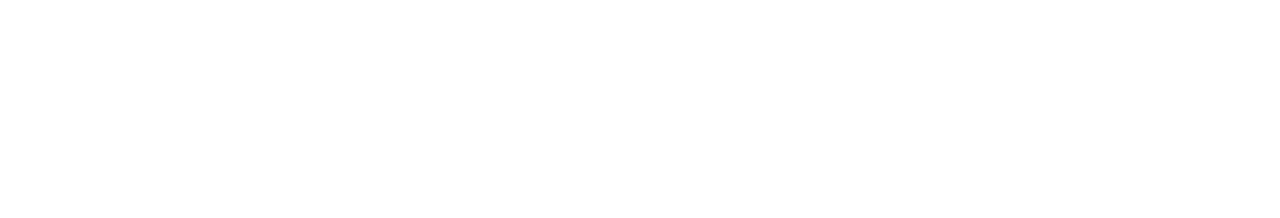
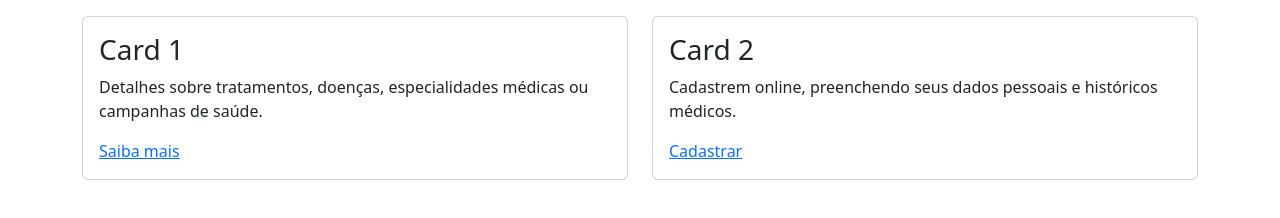
Before and after one commit to LaurenDourado/bootstrap_Intro_Lauren, a plain HTML site: page ex5_cards/ex5.html in a window 1280 px wide. Drawn offline with nearby package versions, Linux system fonts and the light colour scheme.

Commit message:
cards com bootstrap

```diff
--- a/ex5_cards/ex5.html
+++ b/ex5_cards/ex5.html
@@ -9,7 +9,32 @@
 <body>
 
 
-  <!-- 1ª Digitação (Aqui) -->
+  <!-- desenvolver dois cards responviveis  -->
+  <div class="container mt-3">
+    <div class="row">
+      <div class="col-sm-6">
+        <div class="card">
+          <div class="card-body">
+            <h3 class="card-title">Card 1</h3>
+              <p class="card-text">Detalhes sobre tratamentos, doenças, especialidades médicas ou campanhas de saúde.</p>
+              <a href="#" btn btn-primary>Saiba mais</a>
+          </div>
+        </div>
+      </div>
+      <div class="col-sm-6">
+        <div class="card">
+          <div class="card-body">
+            <h3 class="card-title">Card 2</h3>
+              <p class="card-text">Cadastrem online, preenchendo seus dados pessoais e históricos médicos.</p>
+              <a href="#" btn btn-primary>Cadastrar</a>
+          </div>
+        </div>
+      </div>
+    </div>
+  </div>
+
+
+
 
 
     <script src="https://cdn.jsdelivr.net/npm/bootstrap@5.3.0/dist/js/bootstrap.bundle.min.js"></script>
```
